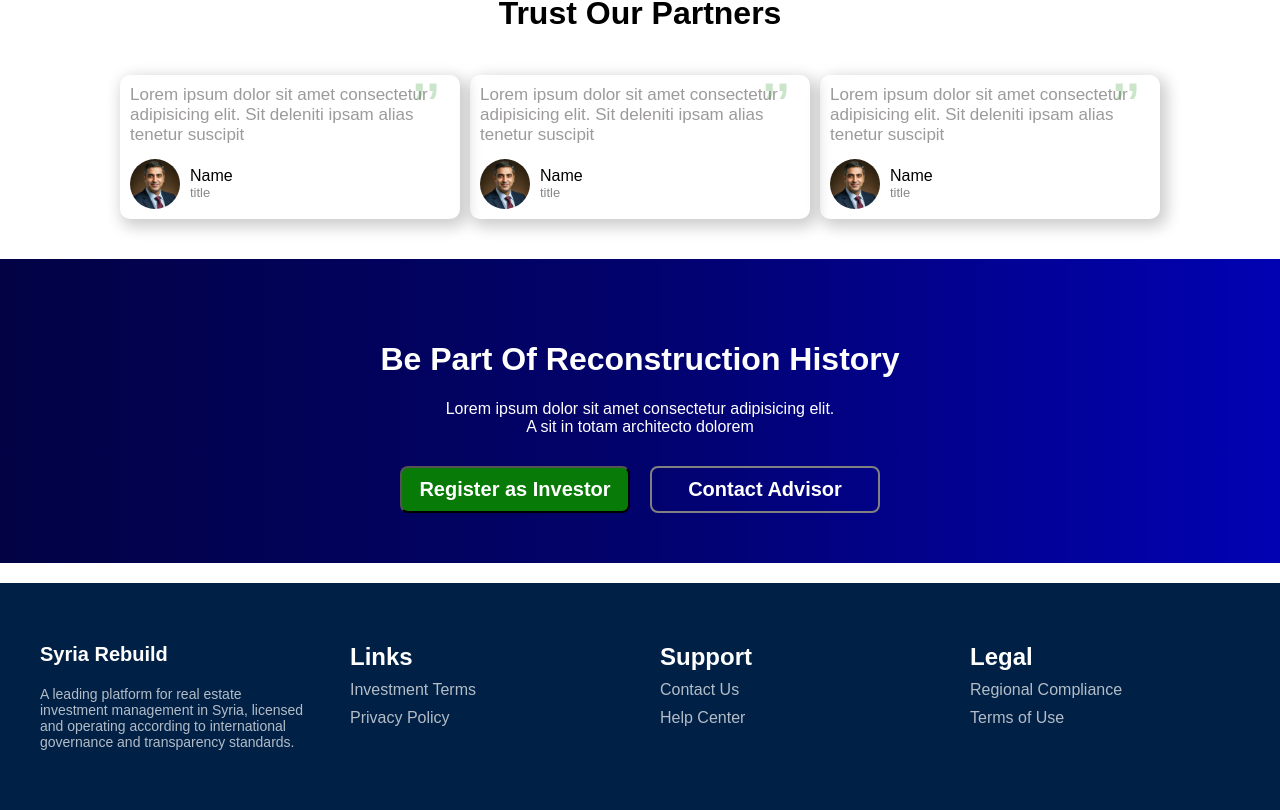
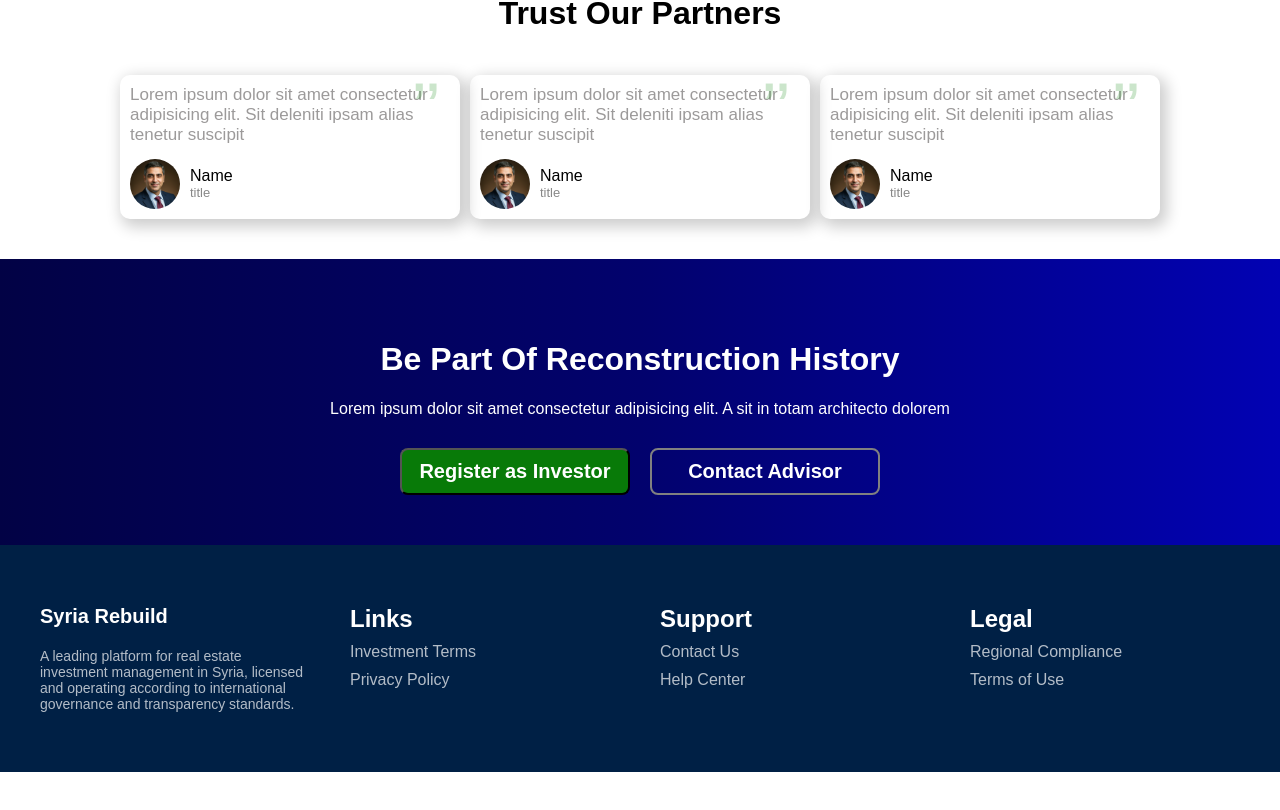
Before and after one commit to Ali-ib-eng/Investment-RealEstate-project, a React (Vite) app: page / in a window 1280 px wide. Shown: the part 2848-3658 px from the top of the page. After the commit the page ends 3620 px from the top, so only its background shows below. Built offline with nearby package versions, Linux system fonts and the light colour scheme.

Commit message:
remove margin from ahm-joinPartContainer  and width  from ahm-joinPartContainer p

```diff
--- a/src/components/HeroSection/Hero.jsx
+++ b/src/components/HeroSection/Hero.jsx
@@ -73,7 +73,7 @@ useEffect(()=>{
                         <input className="Ali-inputPrice" type="number" name="budget" id="budget"
                         value={form.budget}
                         onChange={handleChange}
-                         placeholder="$10,000 - $50,000" />
+                        placeholder="$10,000 - $50,000" />
                         </div>
                     </div>
                     <button onClick={handleSearch} className="Ali-search-btn">
--- a/src/pages/aboutPartners/aboutPartners.css
+++ b/src/pages/aboutPartners/aboutPartners.css
@@ -55,10 +55,6 @@
 .ahm-partnerDetails{
     margin-top: 14px;
 }
-
-.ahm-partnerName{
-    /* font-size: 14px; */
-}
 .ahm-partnerInvestDetail{
     font-size: 13px;
     color:#888888
@@ -90,7 +86,7 @@
     color:white;
     text-align: center;
     padding: 40px 0;
-    margin: 20px 0;
+    margin: 0px 0;
 }
 .ahm-joinPartContainer .ahm-h1{
     font-size: 32px;
@@ -100,16 +96,13 @@
 
 }
 .ahm-joinPartContainer p{
-    width:400px;
+    /*width:400px;*/
     /* background-color: red; */
-    margin: auto;
+    margin: 0;
     padding: 10px 0 20px 0;
 
 }
 
-.ahm-joinPartContainer .ahm-buttonContainer{
-    /* background-color: red; */
-}
 .ahm-joinPartContainer button{
     width: 230px;
     /* background-color: green; */
--- a/src/pages/investments/viewAllInvestments/viewAllInvestments.jsx
+++ b/src/pages/investments/viewAllInvestments/viewAllInvestments.jsx
@@ -1,4 +1,4 @@
-import React,{useState} from 'react';
+import {useState} from 'react';
 import { FaChevronLeft, FaSearch,FaMapMarkerAlt, FaChevronRight } from 'react-icons/fa';
 import GoldenBeachImage from '/IMG-homePage/Golden Beach Resort.png'
 import { useNavigate } from 'react-router-dom'
```
